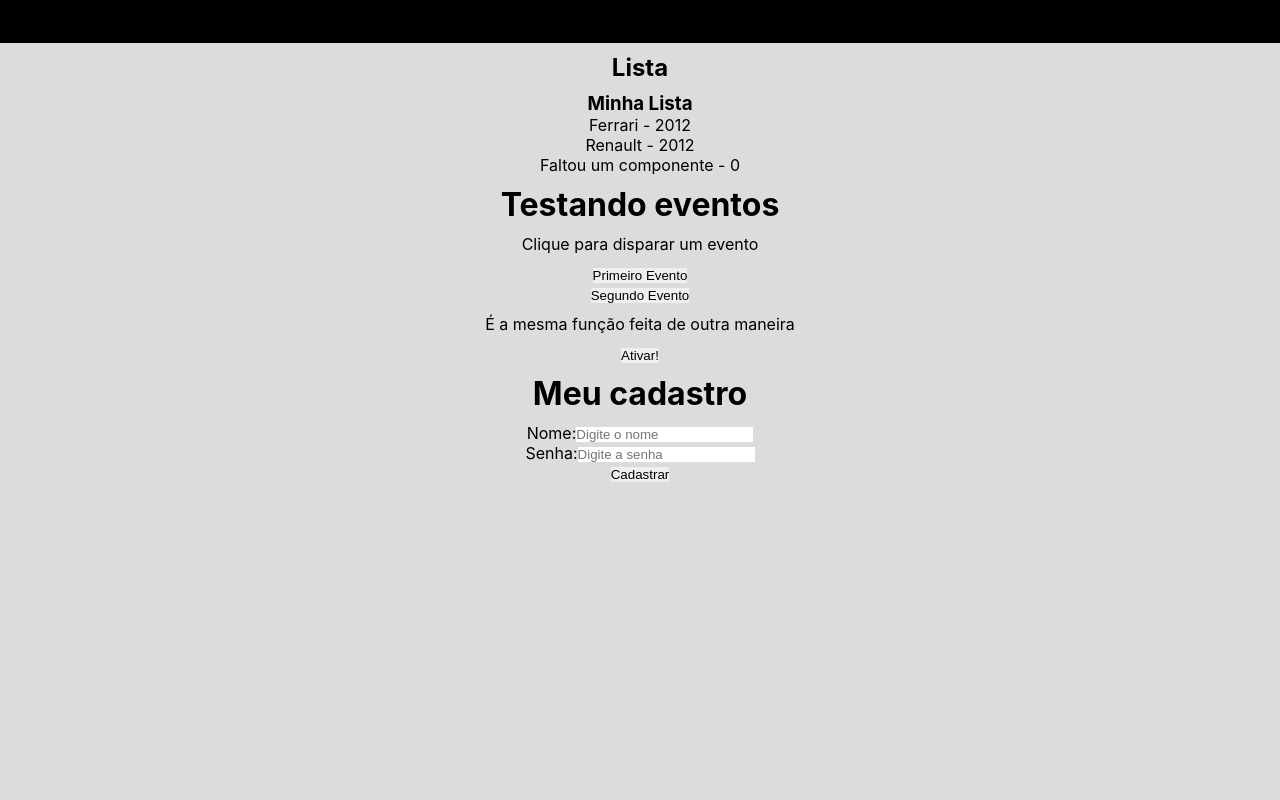
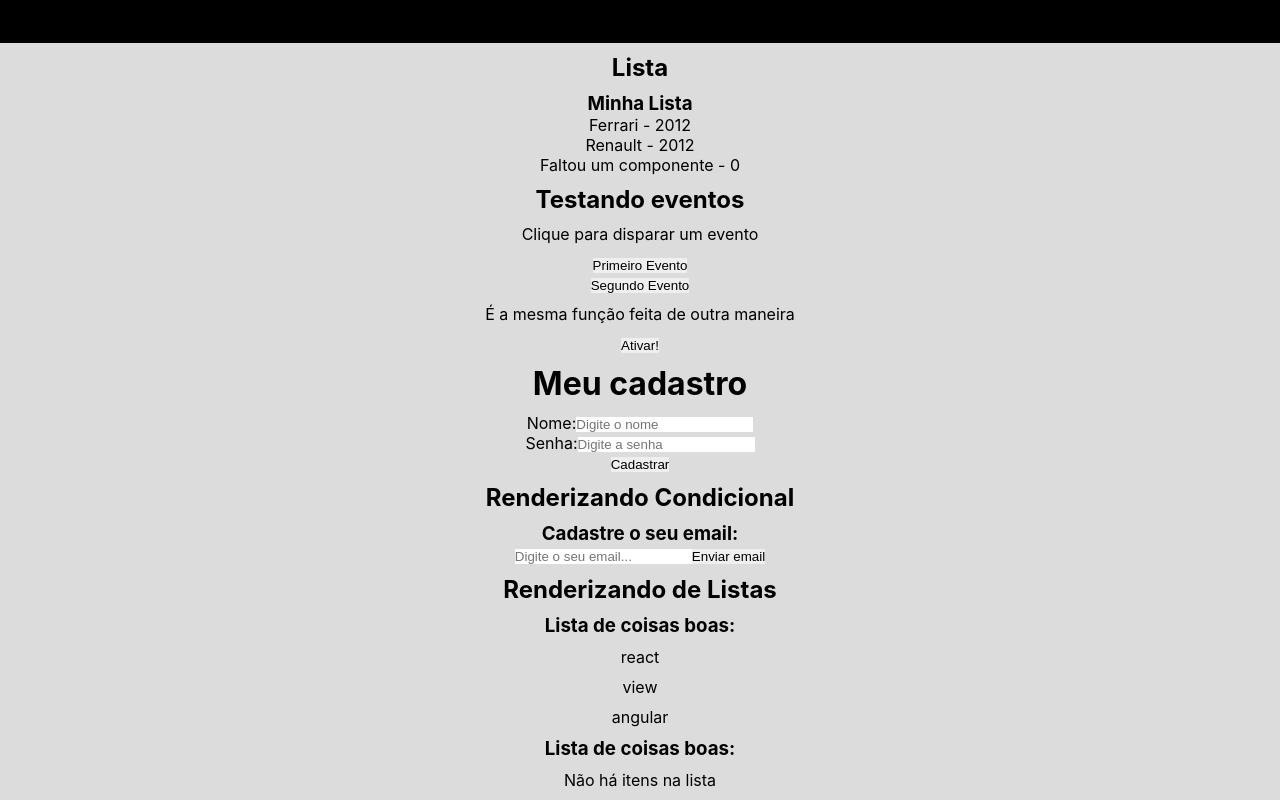
Before and after one commit to Henekei657/henekei, a React (Create React App) app in the folder meu-projeto/: page / in a window 1280 px wide. Shown: the part 1306-2106 px from the top of the page. Before the commit the page ends 1789 px from the top, so only its background shows below. Built offline with nearby package versions, Linux system fonts and the light colour scheme.

Commit message:
Atualização

```diff
--- a/meu-projeto/src/App.js
+++ b/meu-projeto/src/App.js
@@ -6,6 +6,8 @@ import Frase from './components/frase';
 import Lista from './components/lista'
 import Evento from './components/evento'
 import Form from './components/form'
+import Condicional from './components/condicional'
+import Array from './components/array'
 
 function App() {
 
@@ -18,6 +20,7 @@ function App() {
   }
 
   const url = "https://via.placeholder.com/150";
+  const meusItens = ['react', 'view', 'angular'];
 
   return (
 
@@ -60,10 +63,17 @@ function App() {
 
       <Lista/>
 
-      <h1>Testando eventos</h1>
+      <h2>Testando eventos</h2>
 
       <Evento/>
       <Form/>
+
+      <h2>Renderizando Condicional</h2>
+      <Condicional/>
+
+      <h2>Renderizando de Listas</h2>
+      <Array itens={meusItens}/>
+      <Array itens={[]}/>
 
     </div>
   );
--- /dev/null
+++ b/meu-projeto/src/components/array.js
@@ -0,0 +1,27 @@
+function Array ( {itens} ){
+
+    return(
+        <>
+        <h3>Lista de coisas boas: </h3>
+
+            {
+                itens.length > 0 ? (
+
+                itens.map ((item, index) => (<p key={index}>{item}</p>))
+                ) : (
+                <p>Não há itens na lista</p>
+                )
+            }
+        </>
+    );
+}
+
+export default Array;
+
+        /*
+        Lista dos parênteses da esquerda para a direita:
+
+        1: JSX
+        2: Map
+        3: Condição ternária
+        */
--- /dev/null
+++ b/meu-projeto/src/components/condicional.js
@@ -0,0 +1,51 @@
+import { useState } from 'react'
+
+function Condicional (){
+    const [email, setEmail] = useState("");
+    const [userEmail, setUserEmail] = useState("");
+
+
+    function enviarEmail (e){
+
+        e.preventDefault();
+        setUserEmail(email); //Essa parte poderia ser uma validação do email escrito
+    }
+
+    function limparEmail (e){
+
+        setUserEmail(""); //Essa parte poderia ser uma validação do email escrito
+    }
+
+    return(
+        <div>
+            <h3>Cadastre o seu email:</h3>
+
+            <form>
+                <input
+                type="email"
+                placeholder='Digite o seu email...'
+                onChange={(e) => setEmail (e.target.value)}/>
+
+                <button
+                type="submit"
+                onClick={enviarEmail}>
+                    Enviar email
+                </button>
+
+                {userEmail &&(
+                    <div>
+                        <p>O email do usuário é: {userEmail}</p>
+                        <button onClick={limparEmail}>Limpar Email</button>
+                    </div>
+                )}
+
+            </form>
+
+        </div>
+
+        // O button com a função 'limparEmail' tem a função de zerar o userEmail por meio do setUserEmail, assim a condição ficará falsa, o userEmail será falso e será apagado o HTML.
+    )
+
+}
+
+export default Condicional;
```
